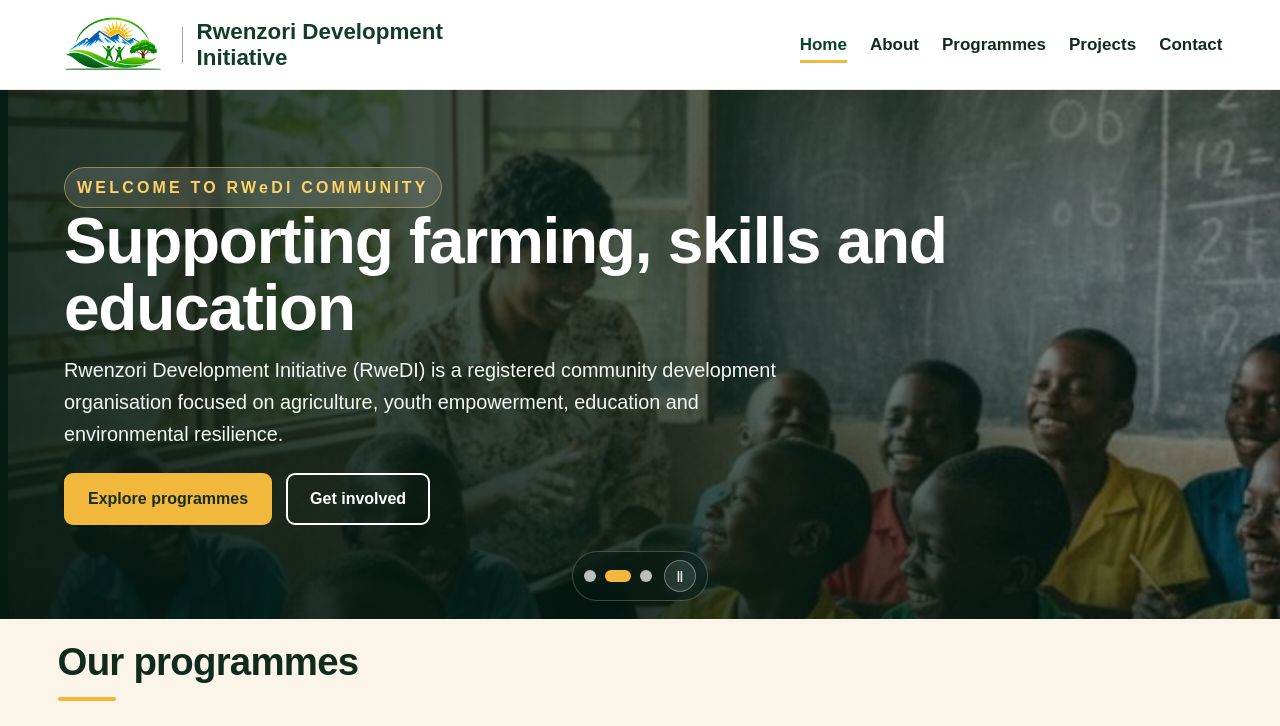
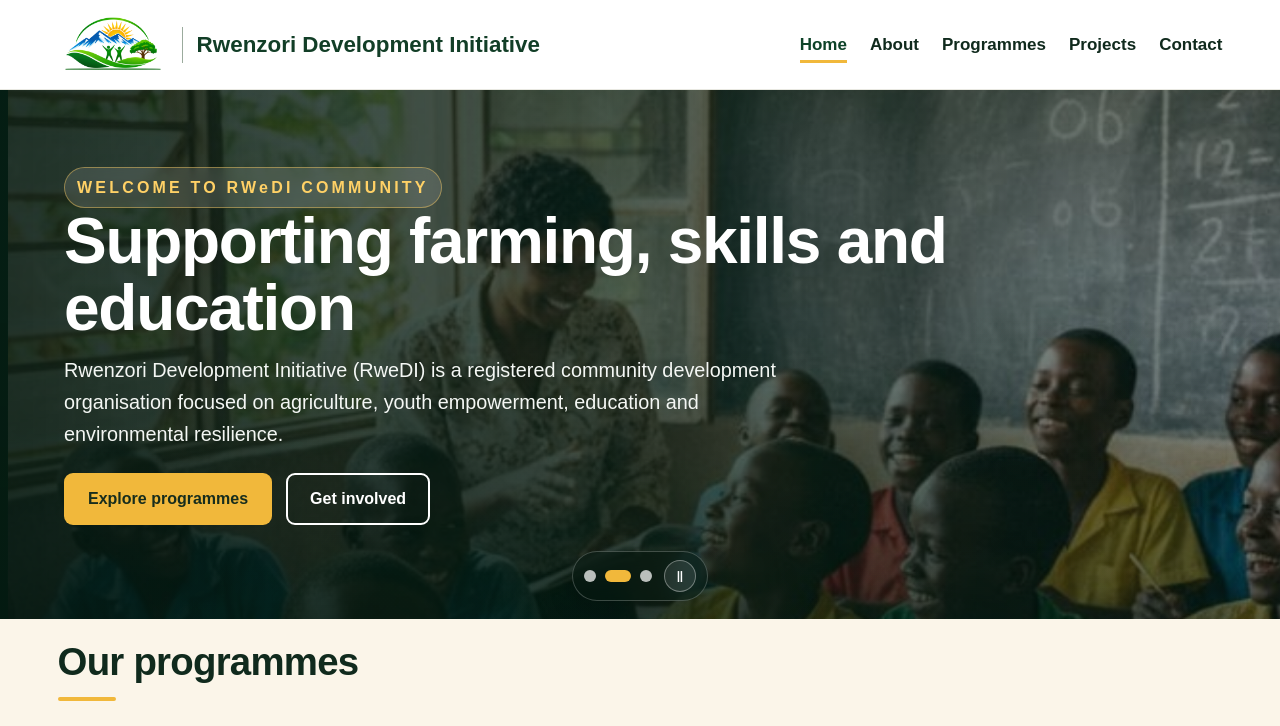
Before and after one commit to MASEREKA-BENET/rwedi-website, a plain HTML site: page index.html in a window 1280 px wide. Shown: the top 726 px of the page. Drawn offline with Linux system fonts and the light colour scheme.

Commit message:
Keep organization name on one header line

```diff
--- a/styles.css
+++ b/styles.css
@@ -18,11 +18,11 @@
 .founder-portrait{height:320px}.founder-card-masereka .founder-portrait img{object-position:center 15%}.founder-card-copy{position:relative;z-index:1;min-height:104px;background:var(--cream);display:flex;flex-direction:column;justify-content:center;padding:16px}.founder-card h3{margin:0 0 7px}.footer-contact span,.footer-small{display:none}.feedback-panel{max-width:1120px;margin:24px auto 0;padding:26px;border:1px solid var(--line);border-left:5px solid var(--gold);border-radius:12px;background:#fff;box-shadow:var(--shadow)}.feedback-panel h2{font:700 27px/1.2 var(--serif);color:var(--green);margin:0 0 8px}.feedback-panel p{max-width:750px;color:var(--muted);margin:0 0 18px}
 @media(max-width:900px){.founder-portrait{height:320px}.feedback-panel{margin-top:20px;padding:21px}}
 html,body,button,input,select,textarea{font-family:Arial,Helvetica,sans-serif}input,select,textarea,button{font-family:inherit}.site-nav .nav-cta{white-space:nowrap}
-.site-header{gap:clamp(14px,1.6vw,24px)}.brand{flex:0 1 520px;min-width:0}.brand-name{white-space:normal;max-width:clamp(280px,26vw,380px);line-height:1.12}.site-nav{flex:0 0 auto;gap:clamp(12px,1.8vw,24px)}
+.site-header{gap:clamp(14px,1.6vw,24px)}.brand{flex:0 1 520px;min-width:0}.brand-name{white-space:nowrap;max-width:none;line-height:1.12}.site-nav{flex:0 0 auto;gap:clamp(12px,1.8vw,24px)}
 .project-facts span,.page-hero .eyebrow{transition:transform .18s ease,background-color .18s ease,border-color .18s ease,box-shadow .18s ease}.project-facts span:hover{transform:translateY(-3px);background:#fff5dc;border-color:var(--gold);box-shadow:var(--shadow)}.page-hero .eyebrow{display:inline-block;padding:5px 12px;border:1px solid transparent;border-radius:999px}.page-hero .eyebrow:hover{transform:translateY(-2px);background:rgba(255,255,255,.1);border-color:rgba(243,196,94,.7)}
-@media(max-width:900px){.site-header{padding-right:100px}.brand{flex:0 1 auto;margin-right:0}.brand-name{max-width:185px}.menu-toggle{display:inline-flex;position:absolute;right:14px;top:50%;flex:0 0 auto;transform:translateY(-50%)}}
-@media(max-width:390px){.brand-name{max-width:150px}}
-@media(min-width:901px) and (max-width:1050px){.brand-name{max-width:320px;font-size:19px}}
+@media(max-width:900px){.site-header{padding-right:100px}.brand{flex:0 1 auto;margin-right:0}.brand-name{white-space:normal;max-width:185px}.menu-toggle{display:inline-flex;position:absolute;right:14px;top:50%;flex:0 0 auto;transform:translateY(-50%)}}
+@media(max-width:390px){.brand-name{white-space:normal;max-width:150px}}
+@media(min-width:901px) and (max-width:1050px){.brand-name{white-space:nowrap;max-width:320px;font-size:19px}}
 .founder-card-masereka .founder-portrait{background:#fff}
 
 .hero{min-height:clamp(410px,50vh,500px)}
```
